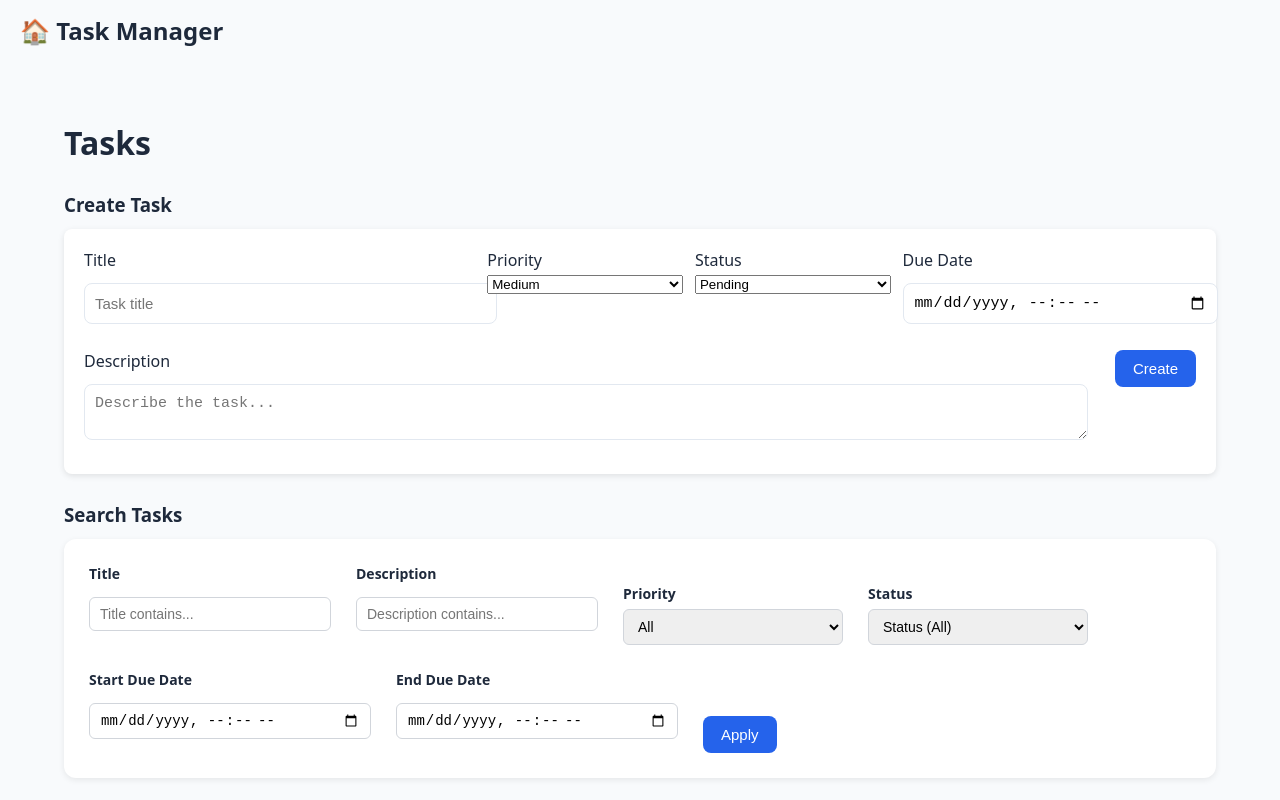
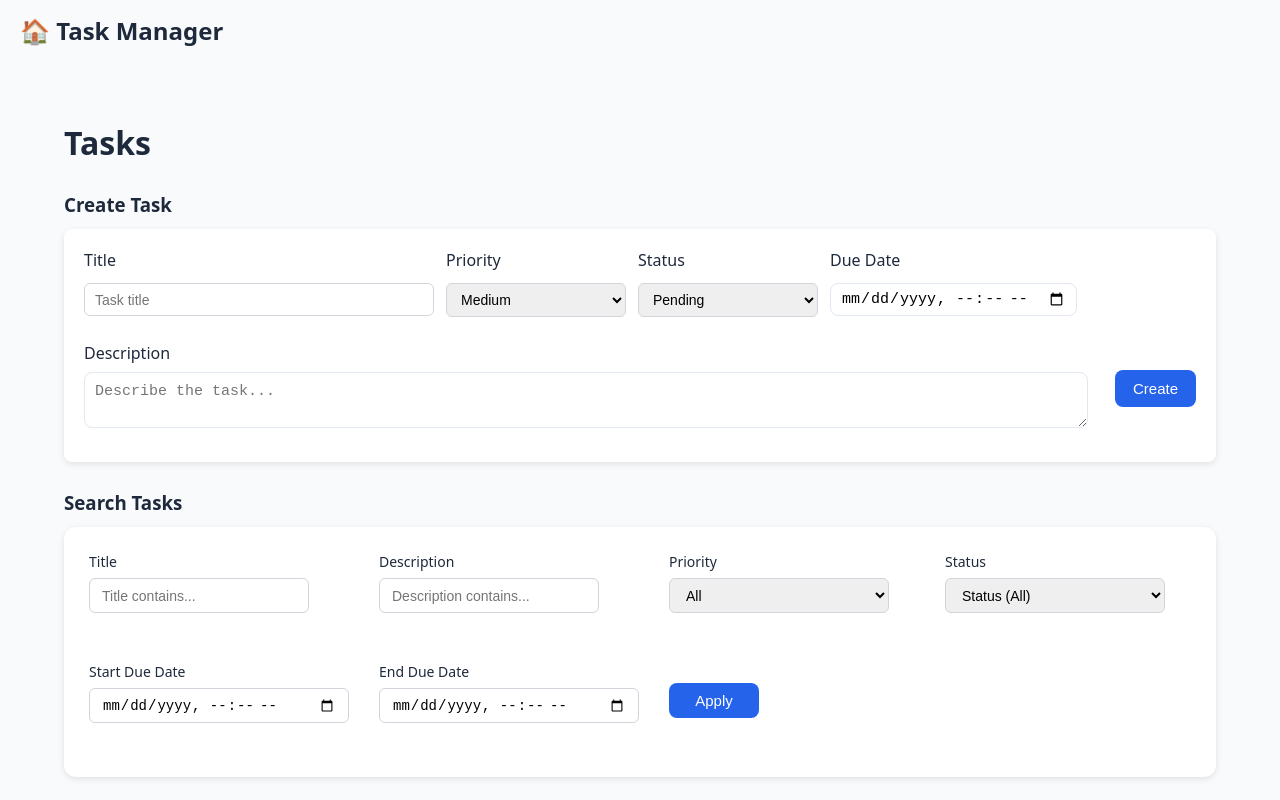
Before and after one commit to subratkumarkar/task-manager-web, a React (Vite) app in the folder client/: page /tasks in a window 1280 px wide. Shown: the top 800 px of the page. Built offline with nearby package versions, Linux system fonts and the light colour scheme; no server answers.

Commit message:
fixed style issues

```diff
--- a/client/src/pages/TaskDashboard.tsx
+++ b/client/src/pages/TaskDashboard.tsx
@@ -219,13 +219,14 @@ export default function TaskDashboard() {
                         <label>Title</label>
                         <input
                             value={newTitle}
+                            className="create-input"
                             placeholder="Task title"
                             onChange={(e) => setNewTitle(e.target.value)} />
                     </div>
 
                     <div className="field small-field">
                         <label>Priority</label>
-                        <select
+                        <select className="create-select"
                             value={newPriority}
                             onChange={(e) =>
                                 setNewPriority(e.target.value as TaskPriority)}>
@@ -237,7 +238,7 @@ export default function TaskDashboard() {
 
                     <div className="field small-field">
                         <label>Status</label>
-                        <select
+                        <select className="create-select"
                             value={newStatus}
                             onChange={(e) => setNewStatus(e.target.value as TaskStatus)}>
                             <option value="PENDING">Pending</option>
@@ -347,7 +348,7 @@ export default function TaskDashboard() {
                         />
                     </div>
                     <div className="filter-group">
-                     <button onClick={() => loadTasks()}>Apply</button>
+                     <button className="apply-button-column" onClick={() => loadTasks()}>Apply</button>
                     </div>
                 </div>
             {/* ---------------Existing Tasks --------------- */}
--- a/client/src/styles.css
+++ b/client/src/styles.css
@@ -162,7 +162,7 @@ body, html {
 }
 
 
-/* INPUTS & FORMS */
+/* inputs and forms */
 
 input {
     width: 100%;
@@ -188,7 +188,7 @@ input:focus {
     max-width: 350px;
 }
 
-/* TABLE*/
+/* table */
 
 table {
     width: 100%;
@@ -240,28 +240,47 @@ tr:hover {
     cursor: not-allowed;
     text-decoration: none;
 }
-/*FILTER */
+/* Filter */
 .filters-container {
-    display: flex;
-    flex-wrap: wrap;
-    align-items: flex-end;
-    gap: 25px;
+    display: grid;
+    grid-template-columns: repeat(4, 1fr);
+    gap: 20px 30px;
+    padding: 25px;
     background: white;
-    padding: 25px;
     border-radius: 12px;
-    box-shadow: 0 2px 6px rgba(0, 0, 0, 0.08);
-    margin-bottom: 20px;
+    box-shadow: var(--shadow);
 }
 
+.filters-container input,
+.filters-container select {
+    height: 35px !important;
+    padding: 8px 12px !important;
+    box-sizing: border-box;
+}
 .filter-group {
     display: flex;
     flex-direction: column;
+    justify-content: flex-start;
+    height: 90px;
 }
 
 .filter-group label {
     font-size: 14px;
-    font-weight: 600;
     margin-bottom: 6px;
+}
+
+.apply-button-column {
+        display: flex !important;
+        align-items: center !important;
+        justify-content: center !important;
+        height: 35px !important;
+        padding: 0 24px !important;
+        box-sizing: border-box;
+        margin-top: 21px;
+        width: 90px;
+}
+.filter-date {
+        grid-column: span 2;
 }
 
 .filter-input,
@@ -271,6 +290,7 @@ tr:hover {
     border-radius: 6px;
     font-size: 14px;
     width: 220px;
+    margin-top: 1px;
 }
 
 .filter-date {
@@ -307,9 +327,17 @@ tr:hover {
     display: flex;
     gap: 10px;
 }
-
 .create-task-row input {
     flex: 1;
+}
+.create-task-row input,
+.create-task-row select {
+    height: 34px !important;
+    padding: 6px 10px;
+    box-sizing: border-box;
+}
+.create-task-row textarea {
+    margin-top: 4px;
 }
 
 /* LAYOUT */
@@ -322,6 +350,21 @@ tr:hover {
 
 .text-center {
     text-align: center;
+}
+
+.create-input{
+    border: 1px solid #d1d5db;
+    padding: 8px 10px;
+    border-radius: 6px;
+    font-size: 14px;
+    width: 350px;
+}
+.create-select {
+    border: 1px solid #d1d5db;
+    border-radius: 6px;
+    font-size: 14px;
+    width: 180px;
+    margin-top: 8px;
 }
 
 /* PRIORITY */
@@ -422,9 +465,9 @@ tr:hover {
 }
 
 .two-row-grid {
-    display: grid;
-    grid-template-columns: 2fr 1fr 1fr 1.5fr;
     gap: 12px;
+    display: flex;
+    flex-direction: row;
 }
 
 .second-row {
@@ -441,6 +484,7 @@ tr:hover {
     align-items: flex-end;
     justify-content: flex-end;
     min-width: 120px;
+    margin-top: 28px;
 }
 
 textarea {
@@ -621,7 +665,6 @@ textarea:focus {
     user-select: none;
 }
 
-/* Centered layout for Welcome, Login, Signup */
 .fullscreen-center {
     height: calc(100vh - 70px);
     display: flex;
@@ -652,4 +695,3 @@ textarea:focus {
 .link:hover {
     text-decoration: underline;
 }
-/***************/
```
